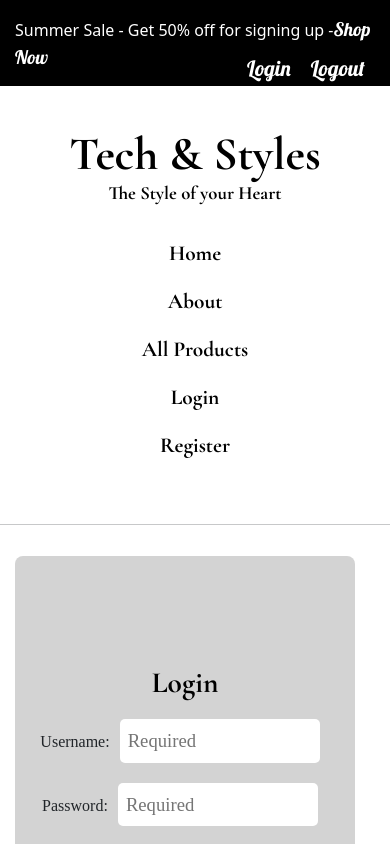
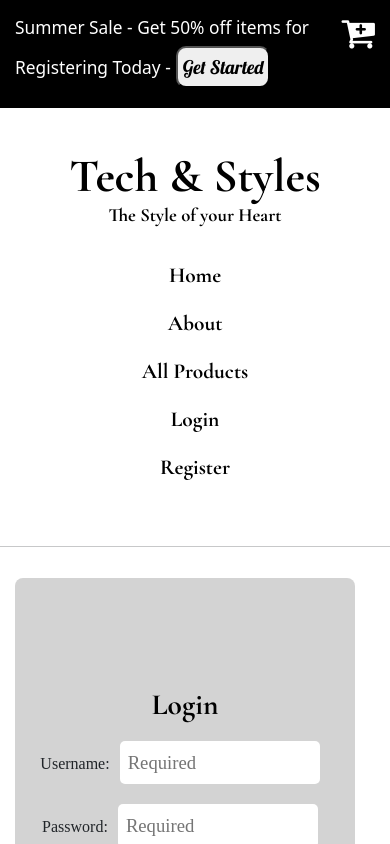
Before and after one commit to Capstone-ACC/My-Capstone, a React (Vite) app: page /login in a window 390 px wide. Shown: the top 844 px of the page. Built offline with nearby package versions, Linux system fonts and the light colour scheme; no server answers.

Commit message:
working on TopHeader and adding css file

```diff
--- a/index.html
+++ b/index.html
@@ -21,6 +21,8 @@
     <link rel="preconnect" href="https://fonts.googleapis.com">
     <link rel="preconnect" href="https://fonts.gstatic.com" crossorigin>
     <link href="https://fonts.googleapis.com/css2?family=Lobster&display=swap" rel="stylesheet">
+
+    <link rel="stylesheet" href="https://cdnjs.cloudflare.com/ajax/libs/font-awesome/4.7.0/css/font-awesome.min.css">
   </head>
 
   <body>
--- a/src/App.css
+++ b/src/App.css
@@ -68,4 +68,5 @@ a {
 a:hover {
   cursor: pointer;
   color: maroon;
+
 }
--- a/src/App.jsx
+++ b/src/App.jsx
@@ -7,7 +7,7 @@ import Main from './components/Main';
 import Login from './components/Login';
 import Register from './components/Register';
 import Checkout from './components/Checkout';
-import Cart from './components/Cart';
+// import Cart from './components/Cart';
 import SingleProduct from './components/SingleProduct';
 // import UsersCart from './components/UsersCart';
 import TopHeader from './components/TopHeader';
@@ -19,7 +19,7 @@ import Confirmation from './components/Confirmation';
 function App() {
   const [token, setToken] = useState(null);
   const [selectedItem, setSelectedItem] = useState(null);
-  const [cartItems, setCart] = useState([]);
+  // const [cartItems, setCart] = useState([]);
 
   return (
     <>
@@ -48,7 +48,7 @@ function App() {
         <Route path="/login" element={<Login setToken={setToken}/>} />
         <Route path="/register" element={<Register setToken={setToken} />} />
         <Route path="/checkout" element={<Checkout />} />
-        <Route path="/cart" element={<Cart />} />
+        {/* <Route path="/cart" element={<Cart />} /> */}
           <Route path="/shipping" element={<Shipping />} />
           <Route path="/payment" element={<Payment />} />
           <Route path="/confirmation" element={<Confirmation />} />
--- a/src/components/TopHeader.jsx
+++ b/src/components/TopHeader.jsx
@@ -1,19 +1,32 @@
 import React from 'react'
-import { Link } from 'react-router-dom'
-import { saveCartToLocalStorage } from '../Context/CartUtils'
+import { useNavigate } from 'react-router-dom';
+import "./css/TopHeader.css";
+// import { Link } from 'react-router-dom'
+// import { saveCartToLocalStorage } from '../Context/CartUtils'
 
-  //handle logout
-  const handleLogOut = (myCart) => {
-    saveCartToLocalStorage(myCart)
-    localStorage.removeItem("username");
-  }
+  // //handle logout
+  // const handleLogOut = (myCart) => {
+  //   saveCartToLocalStorage(myCart)
+  //   localStorage.removeItem("username");
+  // }
 
 export default function TopHeader() {
+  const navigate = useNavigate();
+
+  const goToRegister = () => {
+    navigate("/register")
+  }
   return (
-    <div className="top-header">Summer Sale - Get 50% off for signing up -
-      <Link to="/register" className="shopNow">Shop Now</Link>
-      <Link to="/login" className="login" onClick={()=>handleLogOut()}>Logout</Link>
-      <Link to="/login" className="login">Login</Link>
+    <div className="top-header">
+      <div className="summer-sale">
+      Summer Sale - Get 50% off items for Registering Today
+          -
+        <button onClick={goToRegister}>Get Started</button>
+  </div>
+
+      <i className="fa fa-cart-plus cart-icon" style={{fontSize: '36px'}}></i>
+      {/* <Link to="/login" className="login" onClick={()=>handleLogOut()}>Logout</Link>
+      <Link to="/login" className="login">Login</Link> */}
     </div>
   )
 }
--- a/src/components/css/HomePage.css
+++ b/src/components/css/HomePage.css
@@ -32,8 +32,9 @@
 }
 
 .shopAll:hover {
-  color: maroon;
+  color:pink;
 }
+
 
 p {
   position: absolute;
--- /dev/null
+++ b/src/components/css/TopHeader.css
@@ -0,0 +1,39 @@
+/*top header component*/
+.top-header {
+    background-color: black;
+    width: 100%;
+    padding: 15px;
+    color: white;
+    display: flex;
+    justify-content: space-between;
+    font-size: 13pt;
+  }
+
+  @media  screen and (max-width: 414px) {
+    .top-header {
+      width: 100%;
+      text-align: left;
+    }
+  }
+
+  @media  screen and (max-width: 375px) {
+    .top-header {
+      width: 100%;
+      padding: 20px;
+    }
+  }
+
+  @media  screen and (max-width: 280px) {
+    .top-header {
+      width: 100%;
+      padding: 50px;
+    }
+  }
+
+/*
+  .login {
+    color: white;
+    float: right;
+    padding: 10px;
+    font-size: 16pt;
+  } */
--- a/src/index.css
+++ b/src/index.css
@@ -10,48 +10,7 @@
   -webkit-text-size-adjust: 100%;
 }
 
-/*top header component*/
-.top-header {
-  background-color: black;
-  width: 100%;
-  padding: 15px;
-  color: white;
-}
 
-@media  screen and (max-width: 414px) {
-  .top-header {
-    width: 100%;
-    text-align: left;
-  }
-}
-
-@media  screen and (max-width: 375px) {
-  .top-header {
-    width: 100%;
-    padding: 20px;
-  }
-}
-
-@media  screen and (max-width: 280px) {
-  .top-header {
-    width: 100%;
-    padding: 50px;
-  }
-}
-
-
-
-
-.shopNow {
-  color: white;
-}
-
-.login {
-  color: white;
-  float: right;
-  padding: 10px;
-  font-size: 16pt;
-}
 
 /*filter component*/
 @media screen and (max-width: 950px) {
```
